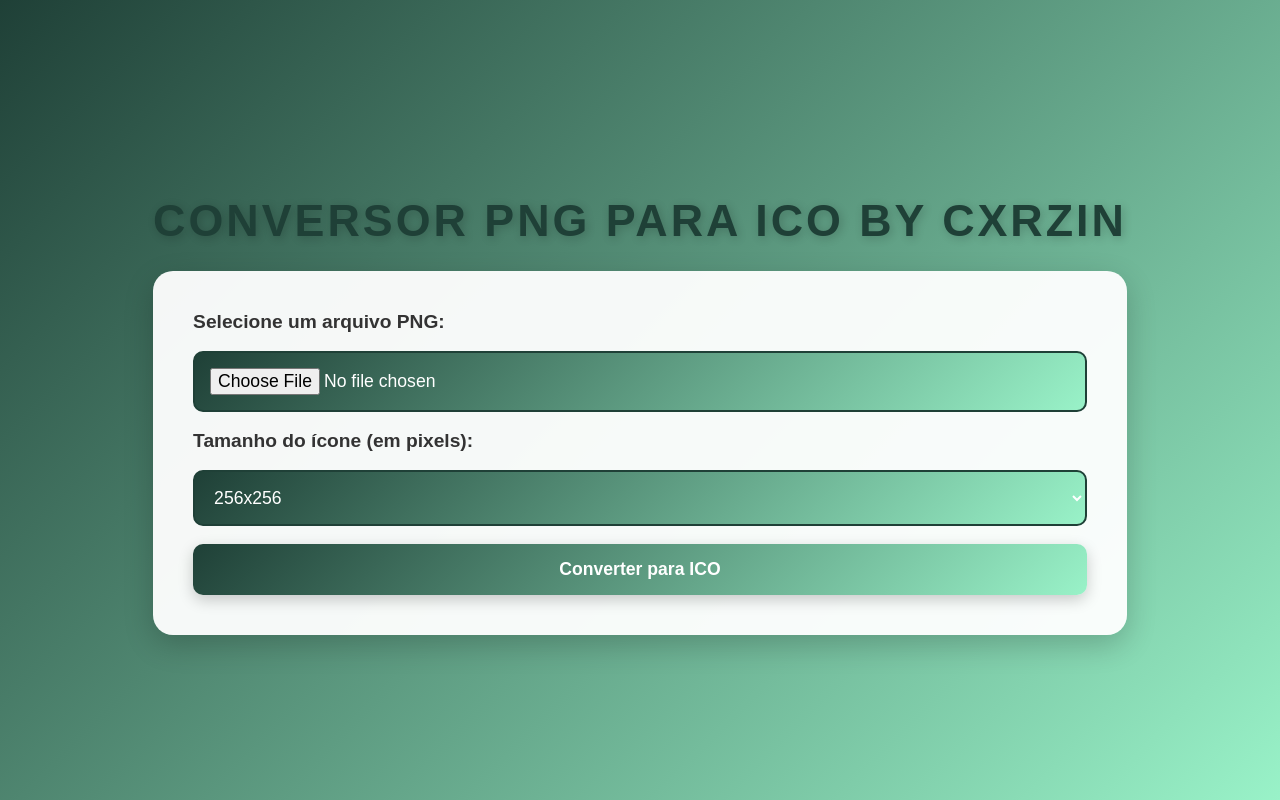
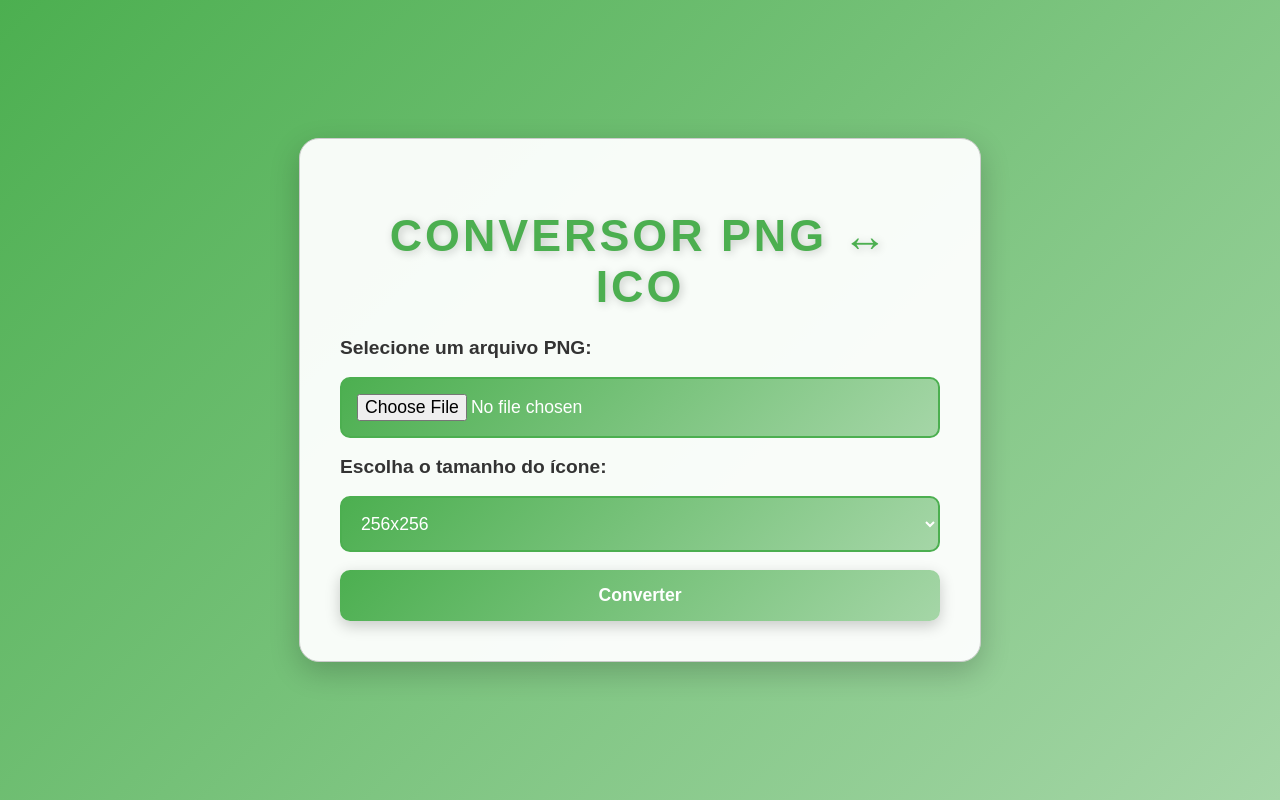
Before and after one commit to Cxrzin08/siteprincipal, a Flask app: page /conversao_pngparaico in a window 1280 px wide. Run offline with Flask 3, Linux system fonts and the light colour scheme.

Commit message:
new function added

```diff
--- a/static/stylespngico.css
+++ b/static/stylespngico.css
@@ -3,7 +3,7 @@ body {
     text-align: center;
     margin: 0;
     padding: 0;
-    background: linear-gradient(135deg, #1f4037, #99f2c8);
+    background: linear-gradient(135deg, #4CAF50, #A5D6A7);
     color: #222;
     min-height: 100vh;
     display: flex;
@@ -12,9 +12,21 @@ body {
     align-items: center;
 }
 
-h1 {
+.container {
+    width: 90%;
+    max-width: 600px;
+    margin: 20px auto;
+    background: rgba(255, 255, 255, 0.95);
+    border: 1px solid #ccc;
+    padding: 40px;
+    border-radius: 20px;
+    box-shadow: 0 10px 30px rgba(0, 0, 0, 0.2);
+    animation: bounceIn 1s ease-in-out;
+}
+
+.container h1 {
     font-size: 2.8rem;
-    color: #1f4037;
+    color: #4CAF50;
     margin-bottom: 25px;
     text-transform: uppercase;
     font-weight: bold;
@@ -26,11 +38,6 @@ form {
     display: flex;
     flex-direction: column;
     gap: 18px;
-    background: rgba(255, 255, 255, 0.95);
-    padding: 40px;
-    border-radius: 20px;
-    box-shadow: 0 10px 30px rgba(0, 0, 0, 0.2);
-    animation: bounceIn 1s ease-in-out;
 }
 
 form label {
@@ -43,22 +50,22 @@ form label {
 form input, form select, form button {
     padding: 15px;
     font-size: 1.1rem;
-    border: 2px solid #1f4037;
+    border: 2px solid #4CAF50;
     border-radius: 10px;
     outline: none;
     transition: all 0.4s ease-in-out;
-    background: linear-gradient(135deg, #1f4037, #99f2c8);
+    background: linear-gradient(135deg, #4CAF50, #A5D6A7);
     color: #fff;
 }
 
 form input:focus, form select:focus {
-    border-color: #99f2c8;
-    box-shadow: 0 0 15px rgba(153, 242, 200, 0.7);
+    border-color: #A5D6A7;
+    box-shadow: 0 0 15px rgba(165, 214, 167, 0.7);
     transform: scale(1.05);
 }
 
 form button {
-    background: linear-gradient(135deg, #1f4037, #99f2c8);
+    background: linear-gradient(135deg, #4CAF50, #A5D6A7);
     color: #fff;
     font-weight: bold;
     cursor: pointer;
--- a/templates/indexpngtoico.html
+++ b/templates/indexpngtoico.html
@@ -1,21 +1,23 @@
 <!DOCTYPE html>
-<html lang="pt-br">
+<html lang="pt-BR">
 <head>
     <meta charset="UTF-8">
     <meta name="viewport" content="width=device-width, initial-scale=1.0">
+    <script async src="https://pagead2.googlesyndication.com/pagead/js/adsbygoogle.js?client=ca-pub-3809749496544897"
+     crossorigin="anonymous"></script>
     <meta name="description" content="Converta seus arquivos PNG para ICO de forma rápida e fácil!">
-    <title>Conversor PNG para ICO By Cxrzin - Rápido e Gratuito</title>
+    <title>Conversor PNG ↔ ICO</title>
     <link rel="stylesheet" href="/static/stylespngico.css">
 </head>
 <body>
     <div class="container">
-        <h1>Conversor PNG para ICO By Cxrzin</h1>
-        <form action="/convert_pngparaico" method="post" enctype="multipart/form-data">
-            <label for="file">Selecione um arquivo PNG:</label>
-            <input type="file" name="file" id="file" accept=".png" required>
+        <h1>Conversor PNG ↔ ICO</h1>
+        <form action="/convert_pngparaico" method="POST" enctype="multipart/form-data">
+            <label for="fileInput">Selecione um arquivo PNG:</label>
+            <input type="file" id="fileInput" name="file" accept=".png" required>
 
-            <label for="iconSize">Tamanho do ícone (em pixels):</label>
-            <select name="iconSize" id="iconSize">
+            <label for="conversionType">Escolha o tamanho do ícone:</label>
+            <select id="iconSize" name="iconSize" required>
                 <option value="16" style="color: #000;">16x16</option>
                 <option value="32" style="color: #000;">32x32</option>
                 <option value="64" style="color: #000;">64x64</option>
@@ -23,7 +25,7 @@
                 <option value="256" style="color: #000;" selected>256x256</option>
             </select>
 
-            <button type="submit">Converter para ICO</button>
+            <button type="submit">Converter</button>
         </form>
 
         {% if download_link %}
```
Also changed, not shown: other parts of static/stylespngico.css (+16 -13 lines).
